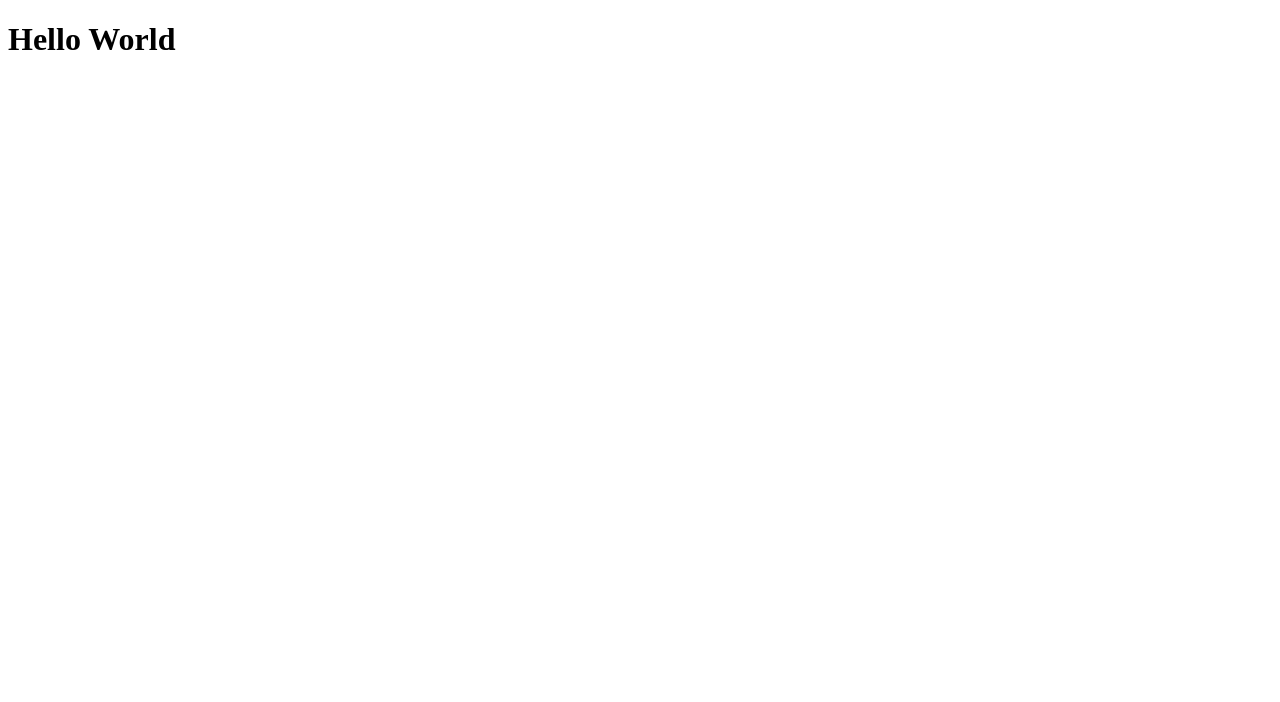
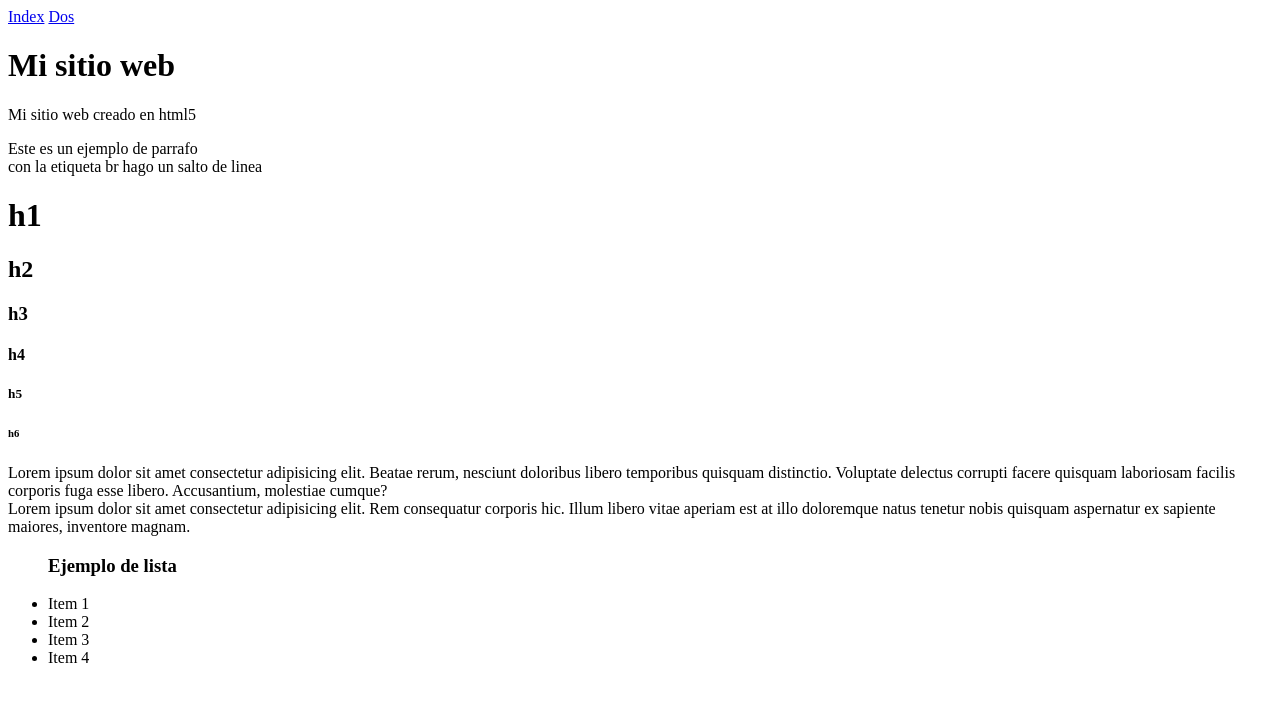
Before and after one commit to Yosoyfr/TALLERES_INTERMEDIAS_1S2021, a plain HTML site: page Clase 1/index.html in a window 1280 px wide. Drawn offline with Linux system fonts and the light colour scheme.

Commit message:
Ejemplo clase 1

```diff
--- a/Clase 1/index.html
+++ b/Clase 1/index.html
@@ -1,12 +1,73 @@
 <!DOCTYPE html>
-<html lang="en">
-  <head>
-    <meta charset="UTF-8" />
-    <meta http-equiv="X-UA-Compatible" content="IE=edge" />
-    <meta name="viewport" content="width=device-width, initial-scale=1.0" />
-    <title>Document</title>
-  </head>
-  <body>
-    <h1>Hello World</h1>
-  </body>
+<html lang="es">
+
+<head>
+  <title>TALLER HTML</title>
+  <meta charset="utf-8" />
+  <meta name="description" content="Descripcion de la pagina">
+  <link rel="shortcut icon" href="https://image.flaticon.com/icons/png/512/919/919827.png" />
+</head>
+
+<body>
+  <!---Esto es un comentario-->
+
+  <!---NavBar-->
+  <nav>
+    <a class="active" href="index.html">Index</a>
+    <a href="second.html">Dos</a>
+  </nav>
+
+  <!---Encabezado-->
+  <header>
+    <h1>Mi sitio web</h1>
+    <p>Mi sitio web creado en html5</p>
+  </header>
+
+  <!---Parrafo-->
+  <p>
+    Este es un ejemplo de parrafo <br>
+    con la etiqueta br hago un salto de linea
+  </p>
+
+  <!---Etiquetas-->
+  <h1>h1</h1>
+  <h2>h2</h2>
+  <h3>h3</h3>
+  <h4>h4</h4>
+  <h5>h5</h5>
+  <h6>h6</h6>
+
+  <!--Seccion-->
+  <section>
+    Lorem ipsum dolor sit amet consectetur adipisicing elit. Beatae rerum, nesciunt doloribus libero temporibus quisquam
+    distinctio. Voluptate delectus corrupti facere quisquam laboriosam facilis corporis fuga esse libero. Accusantium,
+    molestiae cumque?
+  </section>
+
+  <!--Articulo-->
+  <article>
+    Lorem ipsum dolor sit amet consectetur adipisicing elit. Rem consequatur corporis hic. Illum libero vitae aperiam
+    est at illo doloremque natus tenetur nobis quisquam aspernatur ex sapiente maiores, inventore magnam.
+  </article>
+
+  <!---Lista-->
+  <ul>
+    <h3>Ejemplo de lista</h3>
+    <li>Item 1</li>
+    <li>Item 2</li>
+    <li>Item 3</li>
+    <li>Item 4</li>
+  </ul>
+
+  <script>
+    //Ejemplo de script dentro de un html
+    console.log("Hello World!")
+    let arr = [1, 2, 3, 4, 5]
+    for (const iterator of arr) {
+      console.log(iterator)
+    }
+  </script>
+
+</body>
+
 </html>
```
Also changed, not shown: Clase 1/second.html (added, +40 -0 lines).
